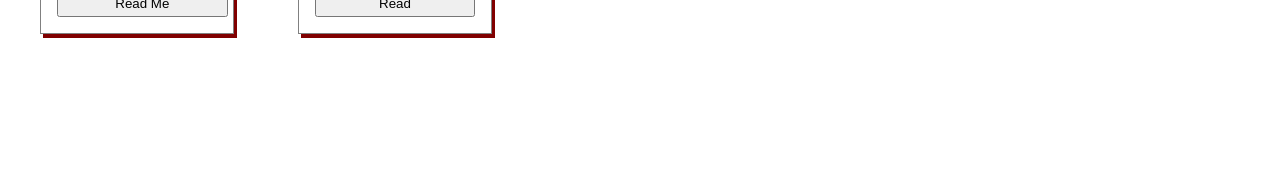
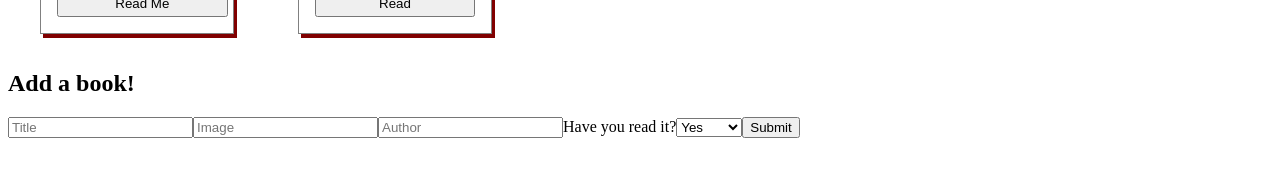
Before and after one commit to Motty-har/phase-2-project, a React (Create React App) app: page / in a window 1280 px wide. Shown: the part 404-580 px from the top of the page. Built offline with nearby package versions, Linux system fonts and the light colour scheme; data requests are answered from the project's data file.

Commit message:
added form to add book

```diff
--- a/src/App.js
+++ b/src/App.js
@@ -2,6 +2,7 @@ import React, {useEffect, useState} from 'react';
 import Home from './Home';
 import NavBar from "./NavBar"
 import BookCard from './BookCard';
+import BookForm from './BookForm';
 import './App.css';
 
 
@@ -21,6 +22,7 @@ function App() {
       {books.map((book) => {
       return <BookCard key={book.id} book={book}/>
       })}
+      <BookForm />
     </div>
   );
 }
--- /dev/null
+++ b/src/BookForm.js
@@ -0,0 +1,22 @@
+import React, {useState} from "react";
+
+function BookForm(){
+    return(
+        <div>
+            <form class="container">
+                <h2>Add a book!</h2>
+                <input placeholder="Title"></input>
+                <input placeholder="Image"></input>
+                <input placeholder="Author"></input>
+                <label for="isRead">Have you read it?</label>
+                <select id="isRead">
+                    <option value={true}>Yes</option>
+                    <option value={false}>Not Yet</option>
+                </select>
+                <button>Submit</button>
+            </form>
+        </div>
+    )
+}
+
+export default BookForm
```
